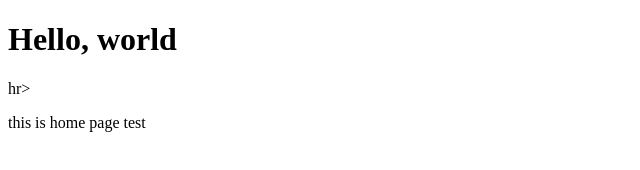
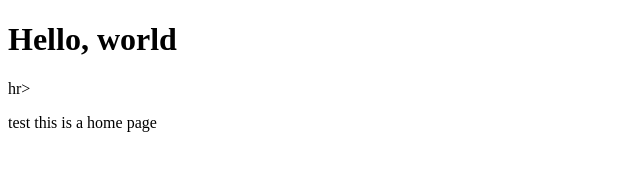
Before and after one commit to JatupornU/learn-git, a plain HTML site: page index.html in a window 1280 px wide. Shown: the full height of the page, 0-640 px from the left. Drawn offline with Linux system fonts and the light colour scheme.

Commit message:
some feature changed

```diff
--- a/index.html
+++ b/index.html
@@ -9,6 +9,6 @@
 
     <body>
         <h1>Hello, world</h1>hr>
-        <p>this is home page test</p>
+        <p>test this is a home page</p>
     </body>
 </html>
```
